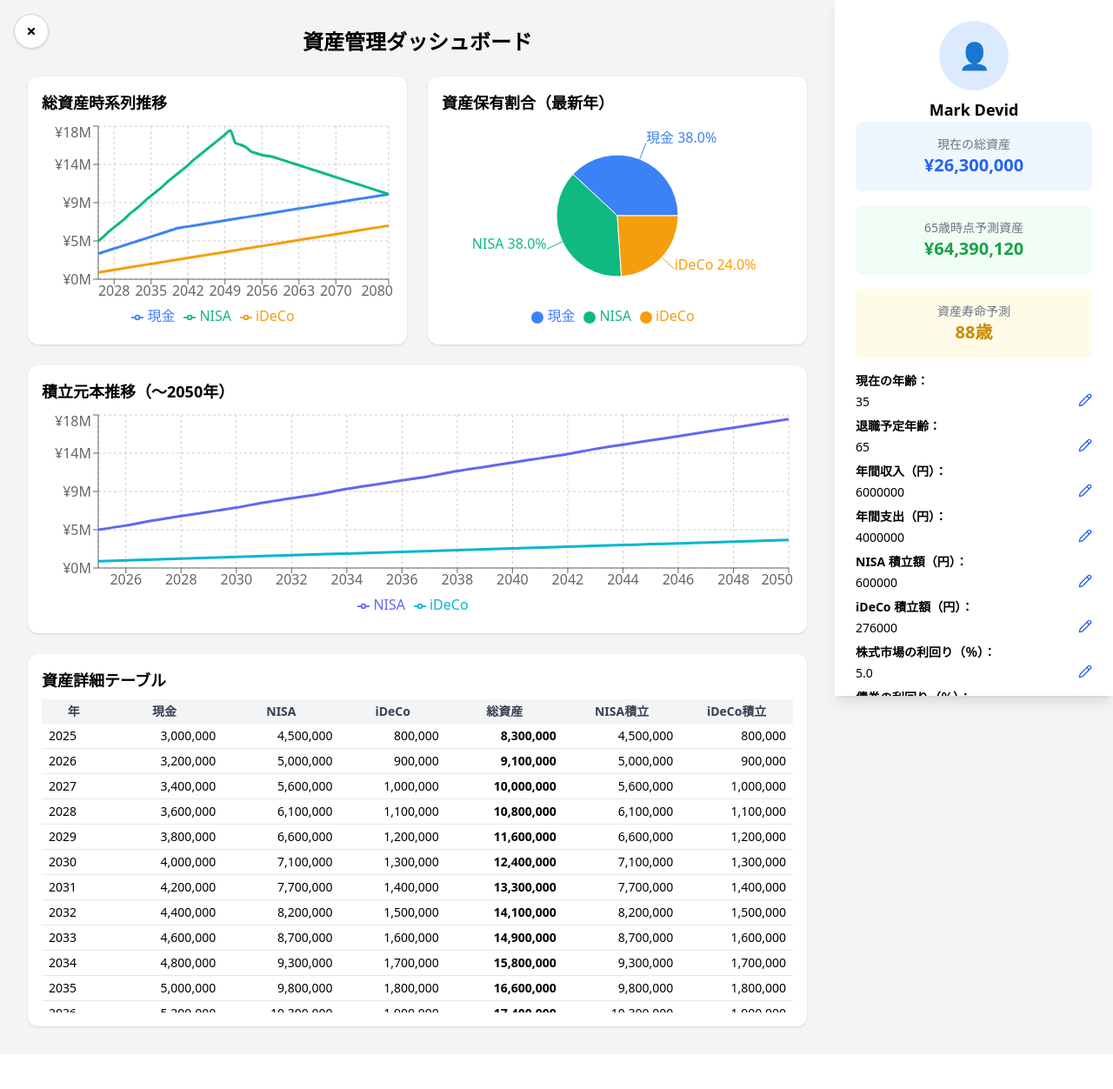
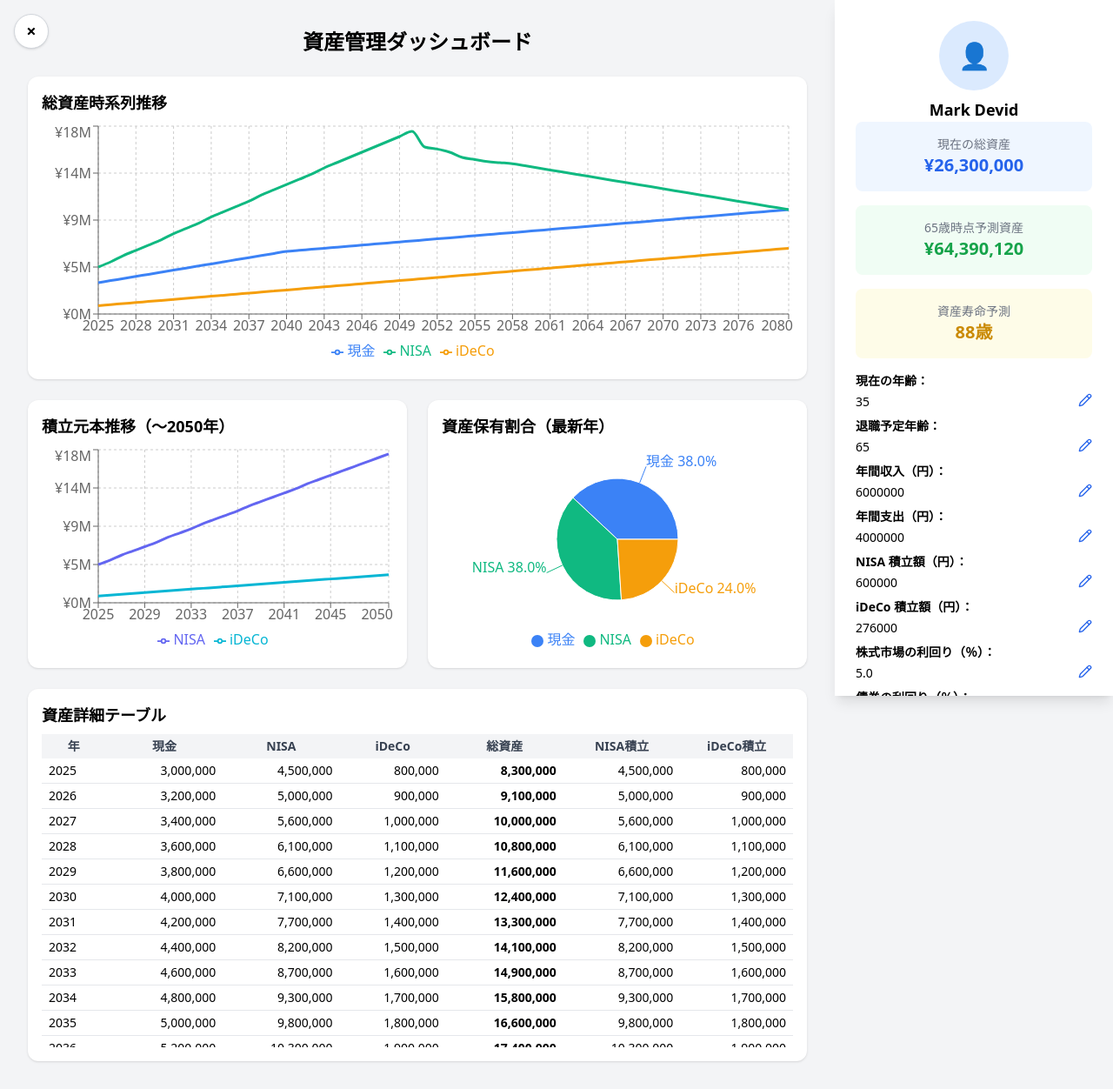
Before and after one commit to HirokiAzuma0420/lifeplansim, a React (Vite) app: page /sample in a window 1280 px wide. Shown: the whole page at 87% size. Before the commit the page ends 1212 px from the top, so only its background shows below. Built offline with nearby package versions, Linux system fonts and the light colour scheme.

Commit message:
推移表表示領域変更

```diff
--- a/src/pages/SamplePage.tsx
+++ b/src/pages/SamplePage.tsx
@@ -153,10 +153,10 @@ export default function SamplePage() {
 
       <div className="p-4 md:p-8 lg:mr-80">
         <h2 className="text-2xl font-bold text-center mb-6">資産管理ダッシュボード</h2>
-        <div className="grid grid-cols-1 md:grid-cols-2 gap-6">
-          <div className="bg-white rounded-xl shadow p-4">
+
+        <div className="bg-white rounded-xl shadow p-4 mb-6">
           <h3 className="text-lg font-semibold mb-2">総資産時系列推移</h3>
-            <ResponsiveContainer width="100%" height={240}>
+          <ResponsiveContainer width="100%" height={280}>
             <LineChart data={enrichedData}>
               <CartesianGrid strokeDasharray="3 3" />
               <XAxis dataKey="year" />
@@ -166,6 +166,22 @@ export default function SamplePage() {
               <Line type="monotone" dataKey="現金" stroke={COLORS.現金} strokeWidth={3} dot={false} />
               <Line type="monotone" dataKey="NISA" stroke={COLORS.NISA} strokeWidth={3} dot={false} />
               <Line type="monotone" dataKey="iDeCo" stroke={COLORS.iDeCo} strokeWidth={3} dot={false} />
+            </LineChart>
+          </ResponsiveContainer>
+        </div>
+
+        <div className="grid grid-cols-1 md:grid-cols-2 gap-6 mb-6">
+          <div className="bg-white rounded-xl shadow p-4">
+            <h3 className="text-lg font-semibold mb-2">積立元本推移（〜2050年）</h3>
+            <ResponsiveContainer width="100%" height={240}>
+              <LineChart data={enrichedData.filter((d) => d.year <= 2050)}>
+                <CartesianGrid strokeDasharray="3 3" />
+                <XAxis dataKey="year" />
+                <YAxis tickFormatter={(v) => `¥${(v / 1_000_000).toFixed(0)}M`} />
+                <Tooltip formatter={(v: number) => `¥${v.toLocaleString()}`} />
+                <Legend />
+                <Line type="monotone" dataKey="NISA" stroke="#6366F1" strokeWidth={3} dot={false} />
+                <Line type="monotone" dataKey="iDeCo" stroke="#06B6D4" strokeWidth={3} dot={false} />
               </LineChart>
             </ResponsiveContainer>
           </div>
@@ -191,23 +207,9 @@ export default function SamplePage() {
               </PieChart>
             </ResponsiveContainer>
           </div>
-
-          <div className="bg-white rounded-xl shadow p-4 md:col-span-2">
-            <h3 className="text-lg font-semibold mb-2">積立元本推移（〜2050年）</h3>
-            <ResponsiveContainer width="100%" height={240}>
-              <LineChart data={enrichedData.filter((d) => d.year <= 2050)}>
-                <CartesianGrid strokeDasharray="3 3" />
-                <XAxis dataKey="year" />
-                <YAxis tickFormatter={(v) => `¥${(v / 1_000_000).toFixed(0)}M`} />
-                <Tooltip formatter={(v: number) => `¥${v.toLocaleString()}`} />
-                <Legend />
-                <Line type="monotone" dataKey="NISA" stroke="#6366F1" strokeWidth={3} dot={false} />
-                <Line type="monotone" dataKey="iDeCo" stroke="#06B6D4" strokeWidth={3} dot={false} />
-              </LineChart>
-            </ResponsiveContainer>
         </div>
 
-          <div className="bg-white rounded-xl shadow p-4 overflow-x-auto md:col-span-2">
+        <div className="bg-white rounded-xl shadow p-4 overflow-x-auto">
           <h3 className="text-lg font-semibold mb-2">資産詳細テーブル</h3>
           <div className="overflow-x-auto max-h-[360px] overflow-y-scroll">
             <table className="min-w-full table-auto text-sm">
@@ -240,7 +242,6 @@ export default function SamplePage() {
         </div>
       </div>
     </div>
-    </div>
   );
 }
 
```
Lines whose indentation alone changed are shown as unchanged.
